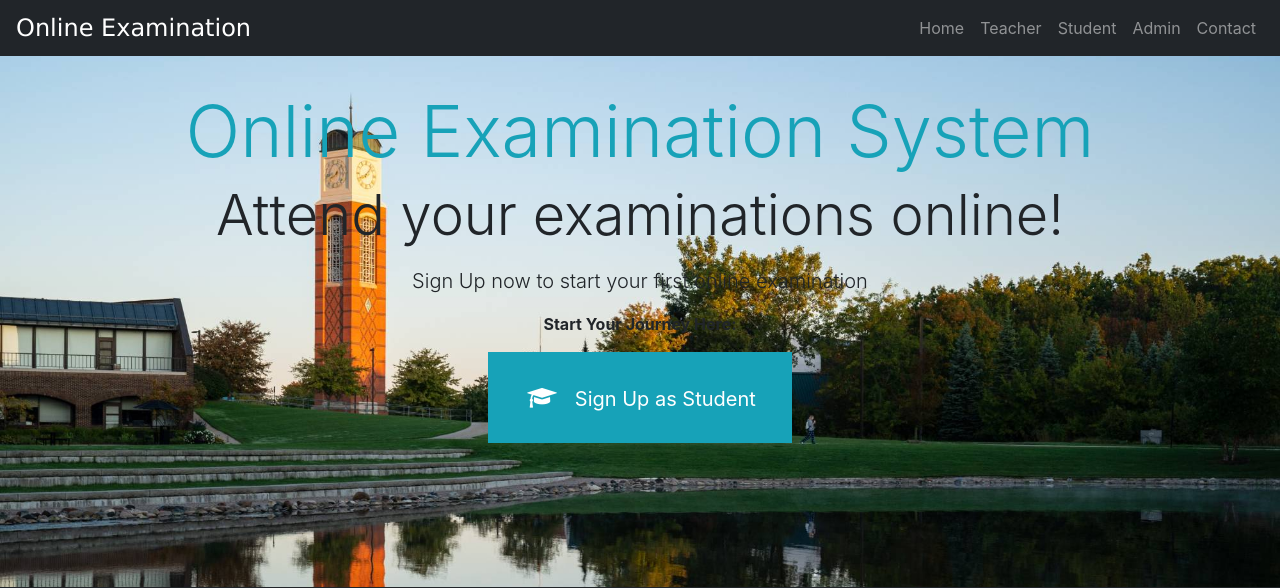
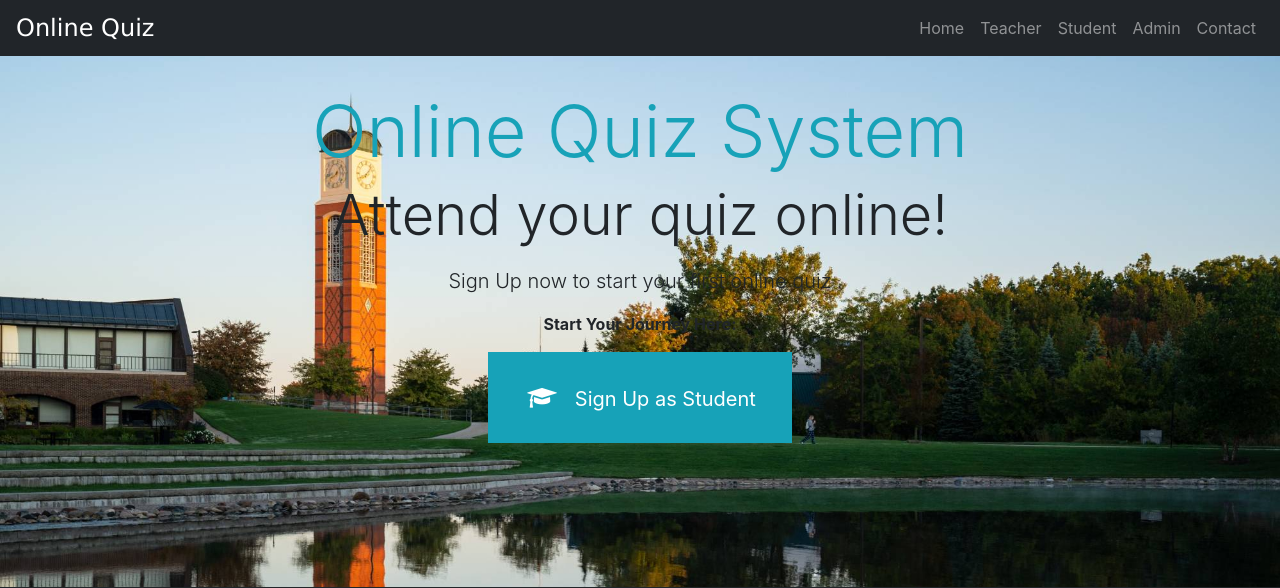
Before and after one commit to thakkilm/Online-Quiz-Old, a Django app: page / in a window 1280 px wide. Shown: the top 588 px of the page. Run offline with Django 3.2, Linux system fonts and the light colour scheme; some libraries are stand-ins or nearby versions.

```diff
--- a/exam/views.py
+++ b/exam/views.py
@@ -15,6 +15,12 @@ from student import forms as SFORM
 from exam import models as QMODEL
 from django.contrib.auth.models import User
 
+
+from django.http import StreamingHttpResponse
+from django.views.decorators import gzip
+import cv2
+from django.http import HttpResponse
+from django.shortcuts import render
 
 def home_view(request):
     if request.user.is_authenticated:
@@ -323,3 +329,27 @@ def contactus_view(request):
 def contactus_responses(request):
     dict = {"responses": models.ContactUsResponse.objects.all()}
     return render(request, "exam/admin_contact_us_responses.html", context=dict)
+
+
+@gzip.gzip_page
+def webcam_feed(request):
+    # OpenCV VideoCapture object
+    cap = cv2.VideoCapture(0)
+
+    def generate():
+        while True:
+            # Read a frame from the webcam
+            ret, frame = cap.read()
+
+            # Convert the frame to JPEG format
+            _, buffer = cv2.imencode('.jpg', frame)
+            frame = buffer.tobytes()
+
+            # Yield the frame in the response
+            yield (b'--frame\r\n'
+                   b'Content-Type: image/jpeg\r\n\r\n' + frame + b'\r\n\r\n')
+
+
+
+    # Return a StreamingHttpResponse with the generator function
+    return StreamingHttpResponse(generate(), content_type='multipart/x-mixed-replace; boundary=frame')
--- a/onlinexam/urls.py
+++ b/onlinexam/urls.py
@@ -2,6 +2,9 @@ from django.urls import path,include
 from django.contrib import admin
 from exam import views
 from django.contrib.auth.views import LogoutView,LoginView
+
+
+
 urlpatterns = [
 
     path('admin/', admin.site.urls),
@@ -47,4 +50,6 @@ urlpatterns = [
     path('delete-question/<int:pk>', views.delete_question_view,name='delete-question'),
 
     path('admin-contactusresponses', views.contactus_responses, name='admin-contactusresponses'),
+
+    path('webcam/', views.webcam_feed, name='webcam_feed'),
 ]
--- a/templates/exam/index.html
+++ b/templates/exam/index.html
@@ -24,9 +24,9 @@
 <br>
 <section id="section-jumbotron" class="jumbotron jumbotron-fluid d-flex justify-content-center align-items-center">
   <div class="container text-center">
-    <h2 class="display-3 text-info">Online Examination System</h2>
-    <p class="display-4 d-none d-sm-block">Attend your examinations online!</p>
-    <p class="lead">Sign Up now to start your first online examination</p>
+    <h2 class="display-3 text-info">Online Quiz System</h2>
+    <p class="display-4 d-none d-sm-block">Attend your quiz online!</p>
+    <p class="lead">Sign Up now to start your first online quiz</p>
 
 
     <p><strong> Start Your Journey Here:</strong></p>
--- a/templates/exam/navbar.html
+++ b/templates/exam/navbar.html
@@ -32,7 +32,7 @@
 
   <div class="bs-example">
     <nav class="navbar navbar-expand-md  navbar-dark fixed-top" style="background-color: #212529;">
-    <a style="color: #ffffff;text-decoration: none; " href="/"><font face = "verdana" size =" 5">Online Examination</font><br /></a>
+    <a style="color: #ffffff;text-decoration: none; " href="/"><font face = "verdana" size =" 5">Online Quiz</font><br /></a>
       <button type="button" class="navbar-toggler" data-toggle="collapse" data-target="#navbarCollapse">
         <span class="navbar-toggler-icon"></span>
       </button>
--- a/templates/student/studentbase.html
+++ b/templates/student/studentbase.html
@@ -166,7 +166,7 @@
             <i style="left: 200px;margin-top: 17px;" class="fas fa-bars" id="sidebar_btn"></i>
         </label>
         <div class="left_area">
-            <h3>Online Exam</h3>
+            <h3>Online Quiz</h3>
         </div>
         <div class="right_area">
             <a href="/logout" class="logout_btn" style="border-radius:0px;">Logout</a>
```
Also changed, not shown: onlinexam/settings.py (+9 -1 lines), templates/student/start_exam.html (+21 -0 lines), online_exam.sqlite3, static/profile_pic/Student/One.webp (added), static/profile_pic/Teacher/Four.jpg (added), static/profile_pic/Teacher/Four_PFM410v.jpg (added), static/profile_pic/Teacher/Four_lSCsead.jpg (added), static/profile_pic/Teacher/Two_Qq9Ugno.jpg (added).
